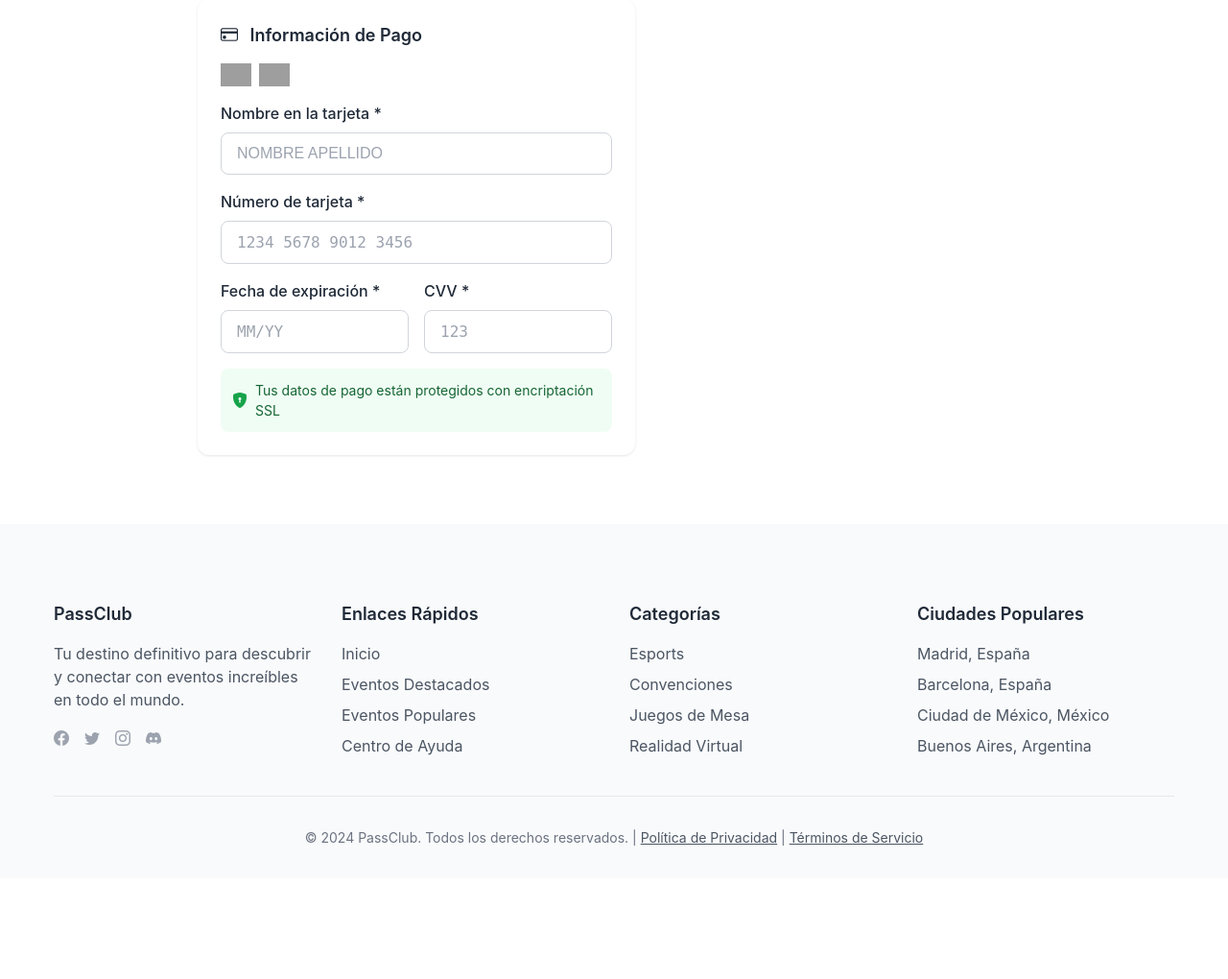
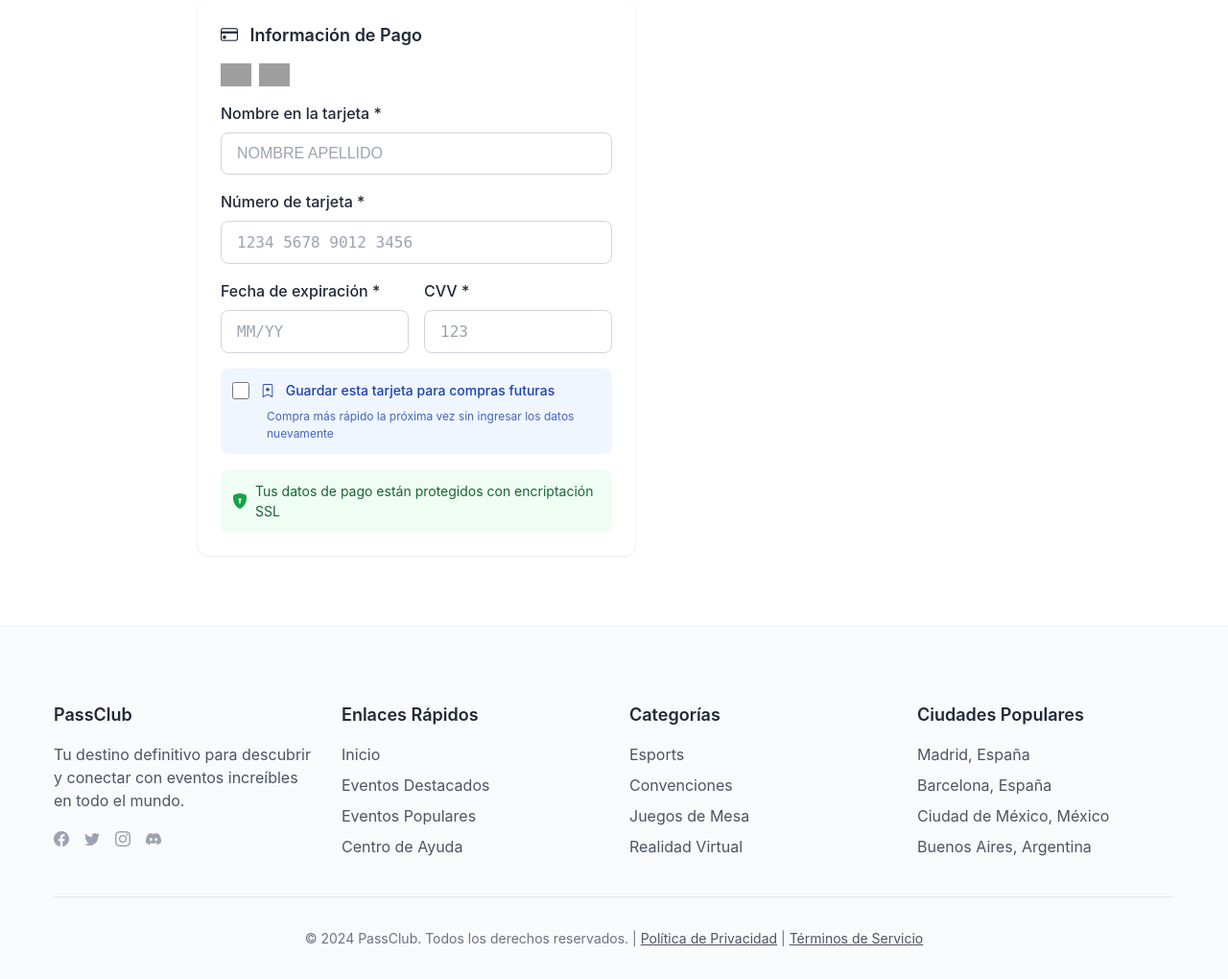
Before and after one commit to KircleR2/gamebuzz, a Django app: template events/templates/events/checkout.html in a window 1280 px wide. Shown: the part 891-1911 px from the top of the page at 96% size. Before the commit the page ends 1772 px from the top, so only its background shows below. Run offline with Django 5.2, Linux system fonts and the light colour scheme; the template is opened without the code that fills it, so the values that code supplies are empty; grey boxes are pictures that could not be loaded.

Commit message:
Show 'Save card' checkbox and fix saved card validation
- Remove display:none from save-card-section to show checkbox by default
- Update isPaymentFormValid() to skip validation when using saved card
- Update handleFormSubmit() to skip card validation for saved cards
- Add updateSubmitButton() call when payment method changes
- Add helpful description text for save card feature

```diff
--- a/events/templates/events/checkout.html
+++ b/events/templates/events/checkout.html
@@ -206,7 +206,7 @@
                         </div>
 
                         <!-- Save Card Checkbox (only shown for new cards) -->
-                        <div id="save-card-section" style="display: none; margin-top: 1rem; padding: 0.75rem; background: #EFF6FF; border-radius: 8px;">
+                        <div id="save-card-section" style="margin-top: 1rem; padding: 0.75rem; background: #EFF6FF; border-radius: 8px;">
                             <label style="display: flex; align-items: center; cursor: pointer;">
                                 <input type="checkbox" id="saveCard" name="save_card" value="true" style="margin-right: 0.75rem; width: 18px; height: 18px; cursor: pointer;">
                                 <span style="font-size: 0.875rem; font-weight: 500; color: #1E40AF;">
@@ -214,6 +214,9 @@
                                     Guardar esta tarjeta para compras futuras
                                 </span>
                             </label>
+                            <p style="font-size: 0.75rem; color: #1E40AF; margin: 0.5rem 0 0 2.25rem; opacity: 0.8;">
+                                Compra más rápido la próxima vez sin ingresar los datos nuevamente
+                            </p>
                         </div>
                         </div><!-- End new-card-form -->
 
@@ -381,6 +384,14 @@ function updateTotal() {
 
 // Check if payment form is valid
 function isPaymentFormValid() {
+    // Check if using saved card
+    var paymentMethod = document.querySelector('[name="payment_method"]:checked');
+    if (paymentMethod && paymentMethod.value.startsWith('saved_')) {
+        // Using saved card - no need to validate card fields
+        return true;
+    }
+
+    // Using new card - validate all fields
     var cardNumberEl = document.getElementById('card_number');
     var cardExpEl = document.getElementById('card_exp');
     var cardCvvEl = document.getElementById('card_cvv');
@@ -590,7 +601,7 @@ function renderSavedCards(cards) {
                 document.getElementById('card_cvv').required = true;
                 document.getElementById('card_holder').required = true;
             } else {
-                // Hide new card form
+                // Hide new card form (using saved card)
                 if (newCardForm) newCardForm.style.display = 'none';
                 if (saveCardSection) saveCardSection.style.display = 'none';
                 // Make card fields optional
@@ -599,6 +610,8 @@ function renderSavedCards(cards) {
                 document.getElementById('card_cvv').required = false;
                 document.getElementById('card_holder').required = false;
             }
+            // Update submit button after payment method change
+            updateSubmitButton();
         });
     });
 }
@@ -607,6 +620,12 @@ function renderSavedCards(cards) {
 function handleFormSubmit(e) {
     e.preventDefault();
 
+    // Check if using saved card
+    var paymentMethod = document.querySelector('[name="payment_method"]:checked');
+    var usingSavedCard = paymentMethod && paymentMethod.value.startsWith('saved_');
+
+    // Only validate card details if NOT using saved card
+    if (!usingSavedCard) {
         // Validate card number
         var cardNumber = document.getElementById('card_number').value;
         if (!validateCardNumber(cardNumber)) {
@@ -628,6 +647,7 @@ function handleFormSubmit(e) {
         if (expDate < now) {
             showError('La tarjeta ha expirado');
             return;
+        }
     }
 
     var submitBtn = document.getElementById('submit-btn');
```
Lines whose indentation alone changed are shown as unchanged.
